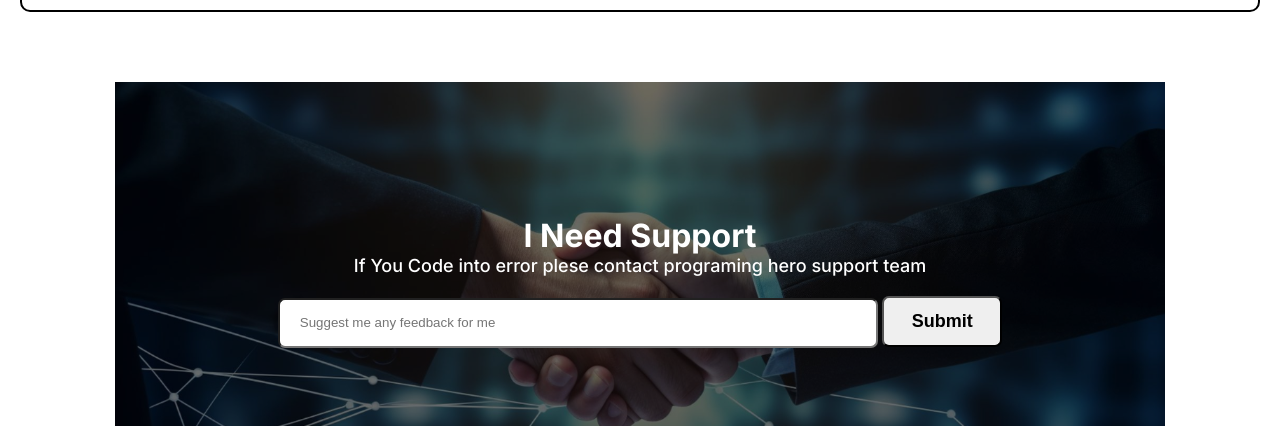
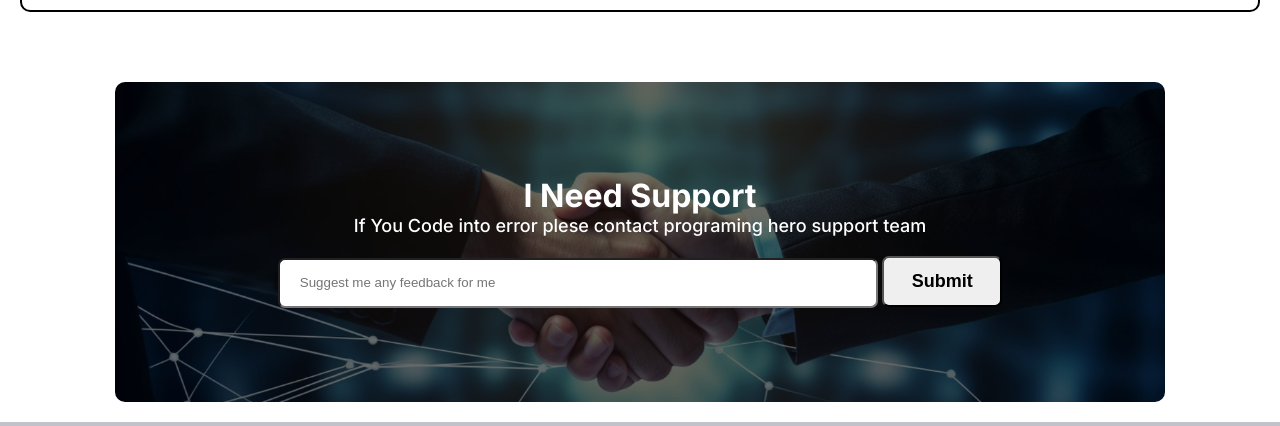
Before and after one commit to yahiabinataher/ph_assiment1, a plain HTML site: page index.html in a window 1280 px wide. Shown: the part 3795-4221 px from the top of the page. Drawn offline with Linux system fonts and the light colour scheme.

Commit message:
fixed the support border resius

```diff
--- a/css/style.css
+++ b/css/style.css
@@ -264,7 +264,7 @@ header h2{
 
 .support{
     background-image: url(../assets/handshake.jpg);
-    height: 50vh;
+    height: 40vh;
     width: 82vw;
     background-repeat: no-repeat;
     background-size: cover;
@@ -277,6 +277,7 @@ header h2{
     align-items: center;
     flex-direction: column;
     gap: 20px;
+    border-radius: 10px;
 
 }
 .support_con{
```
